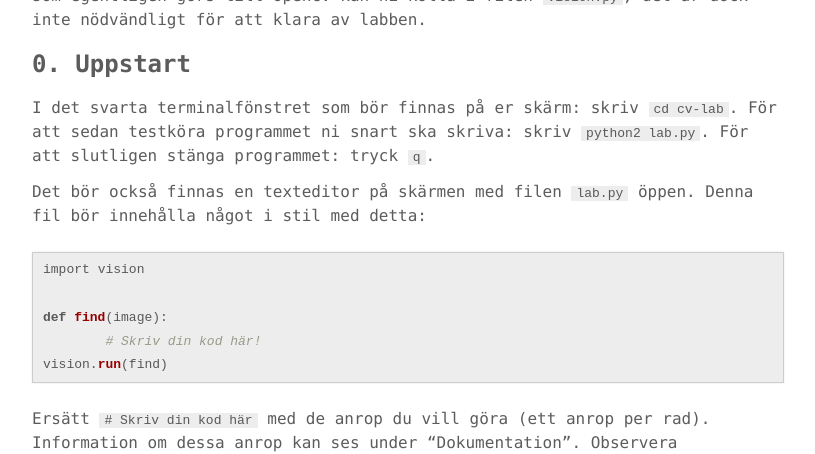
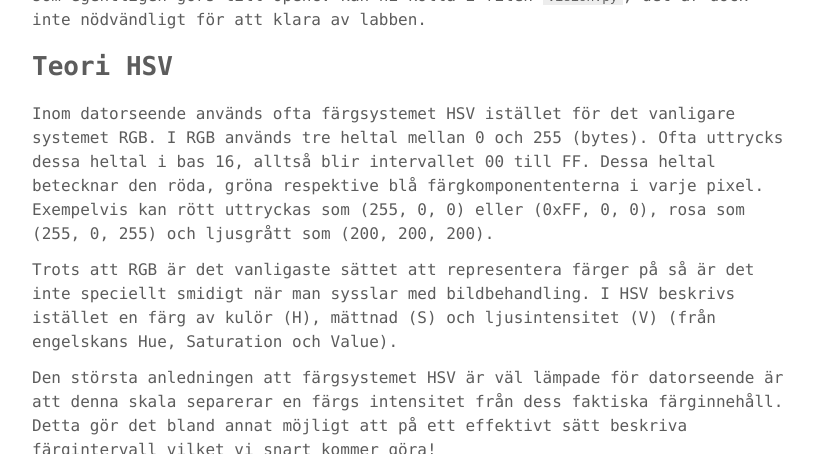
Before and after one commit to williamsjoblom/williamsjoblom.github.io, a Jekyll site: the page built from other/cv-lab.md, in a window 1280 px wide and 1400 px high, scrolled down 268 px, cut to the strip 0-454 px from the top of the window. Shown: the whole strip, without its empty margins (232-1047 px from the left). Built offline with Jekyll 4.4.1, drawn with Linux system fonts in a browser that asks for light colours; some of the changed text lies outside the part shown.

Commit message:
Update cv-lab.md

```diff
--- a/other/cv-lab.md
+++ b/other/cv-lab.md
@@ -9,6 +9,18 @@ permalink: /other/cv-lab/
 
 ## Instruktioner
 Denna laboration kommer göras i programmeringsspråket [Python](https://www.python.org/). Laborationen kommer inte kräva någon tidigare erfarenhet av programmering eller bildbehandling. Funktionerna vi kommer använda är förenklade varianter av de som finns i  programvaubiblioteket [OpenCV](https://opencv.org/). Om intresse finns att se vilka anrop som egentligen görs till OpenCV kan ni kolla i filen `vision.py`, det är dock inte nödvändligt för att klara av labben.
+
+## Teori HSV
+
+Inom datorseende används ofta färgsystemet HSV istället för det vanligare systemet RGB. I RGB används tre heltal mellan 0 och 255 (bytes). Ofta uttrycks dessa heltal i bas 16, alltså blir intervallet 00 till FF. Dessa heltal betecknar den röda, gröna respektive blå färgkomponententerna i varje pixel. Exempelvis kan rött uttryckas som (255, 0, 0) eller (0xFF, 0, 0), rosa som (255, 0, 255) och ljusgrått som (200, 200, 200).
+
+Trots att RGB är det vanligaste sättet att representera färger på så är det inte speciellt smidigt när man sysslar med bildbehandling. I HSV beskrivs istället en färg av kulör (H), mättnad (S) och ljusintensitet (V) (från engelskans Hue, Saturation och Value).
+
+Den största anledningen att färgsystemet HSV är väl lämpade för datorseende är att denna skala separerar en färgs intensitet från dess faktiska färginnehåll. Detta gör det bland annat möjligt att på ett effektivt sätt beskriva färgintervall vilket vi snart kommer göra!
+
+![alt text](https://henrydangprg.files.wordpress.com/2016/06/hsv_color_solid_cylinder_alpha_lowgamma.png?w=322&h=241)
+
+_Färgsystemet HSV._
 
 ### 0. Uppstart
 I det svarta terminalfönstret som bör finnas på er skärm: skriv `cd cv-lab`.
```
Also changed, not shown: other parts of other/cv-lab.md (+0 -10 lines).
